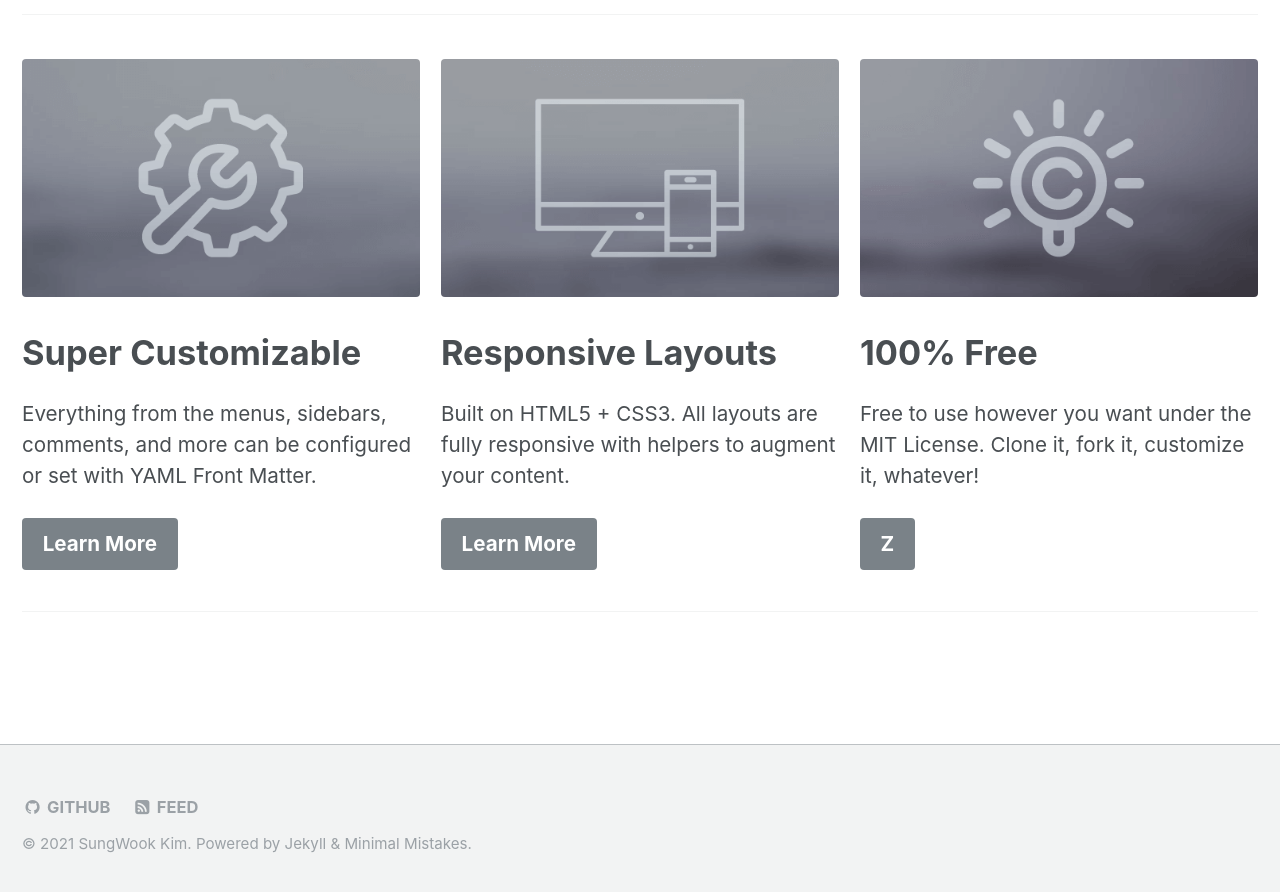
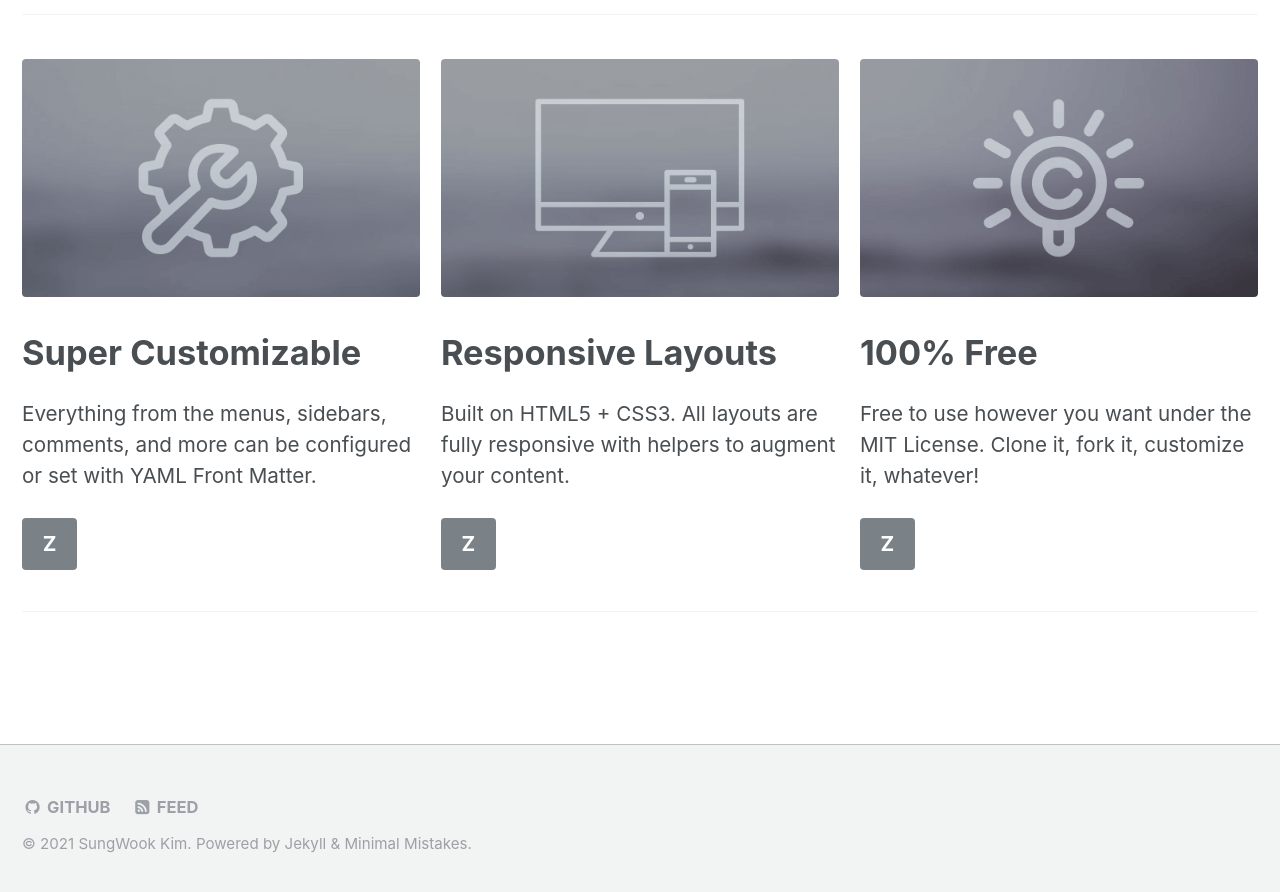
Before and after one commit to pormaj/pormaj.github.io, a Jekyll site: the page built from _pages/home.md, in a window 1280 px wide and 900 px high, scrolled down 652 px. Shown: the top 892 px of the window. Built offline with Jekyll 4.4.1, drawn with Linux system fonts in a browser that asks for light colours.

Commit message:
Update home.md

```diff
--- a/_pages/home.md
+++ b/_pages/home.md
@@ -14,13 +14,13 @@ feature_row:
     title: "Super Customizable"
     excerpt: "Everything from the menus, sidebars, comments, and more can be configured or set with YAML Front Matter."
     url: "/docs/configuration/"
-    btn_label: "Learn More"
+    btn_label: "Z"
   - image_path: mm-responsive-feature.png
     alt: "fully responsive"
     title: "Responsive Layouts"
     excerpt: "Built on HTML5 + CSS3. All layouts are fully responsive with helpers to augment your content."
     url: "/docs/layouts/"
-    btn_label: "Learn More"
+    btn_label: "Z"
   - image_path: mm-free-feature.png
     alt: "100% free"
     title: "100% Free"
```
